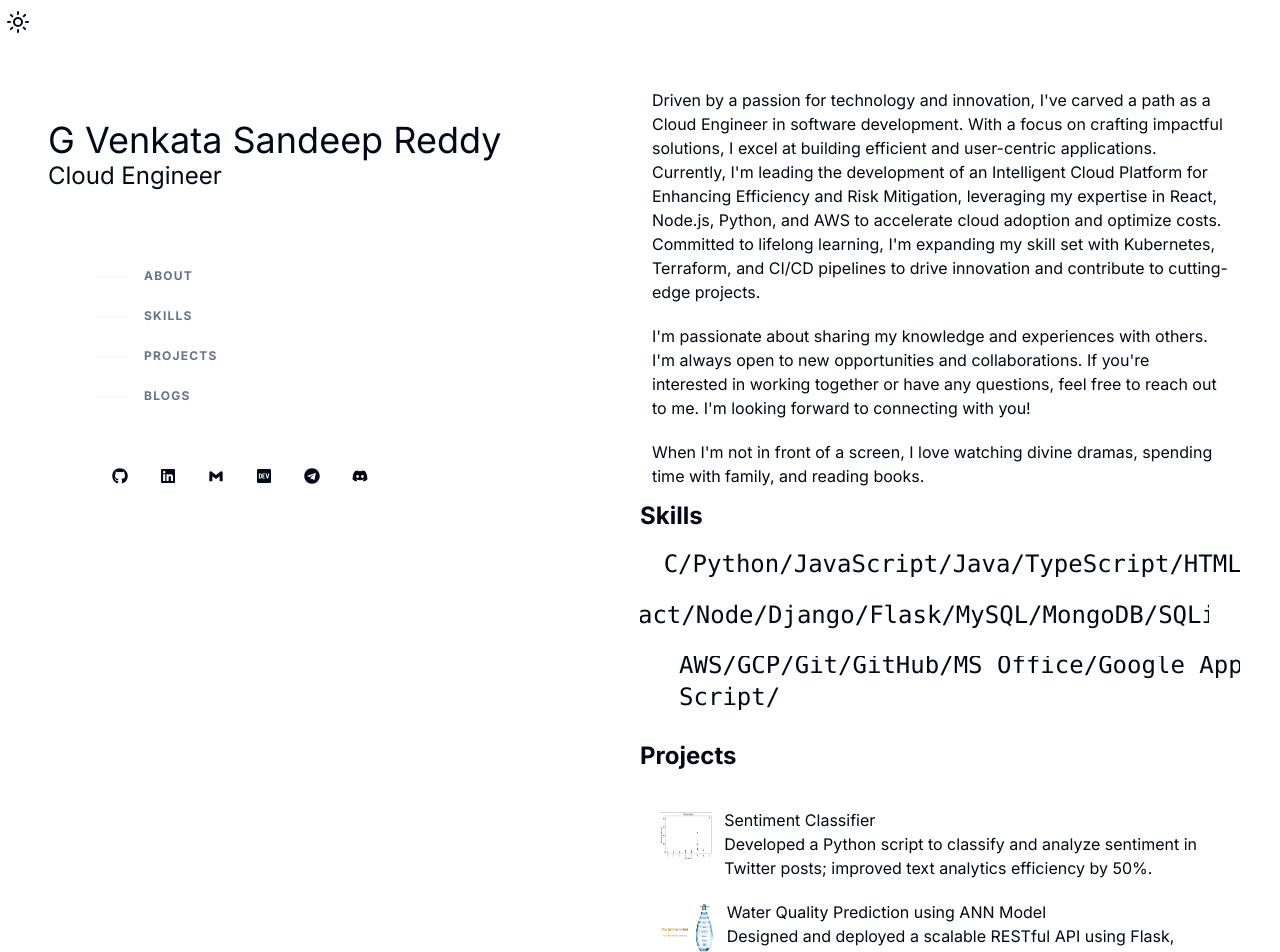
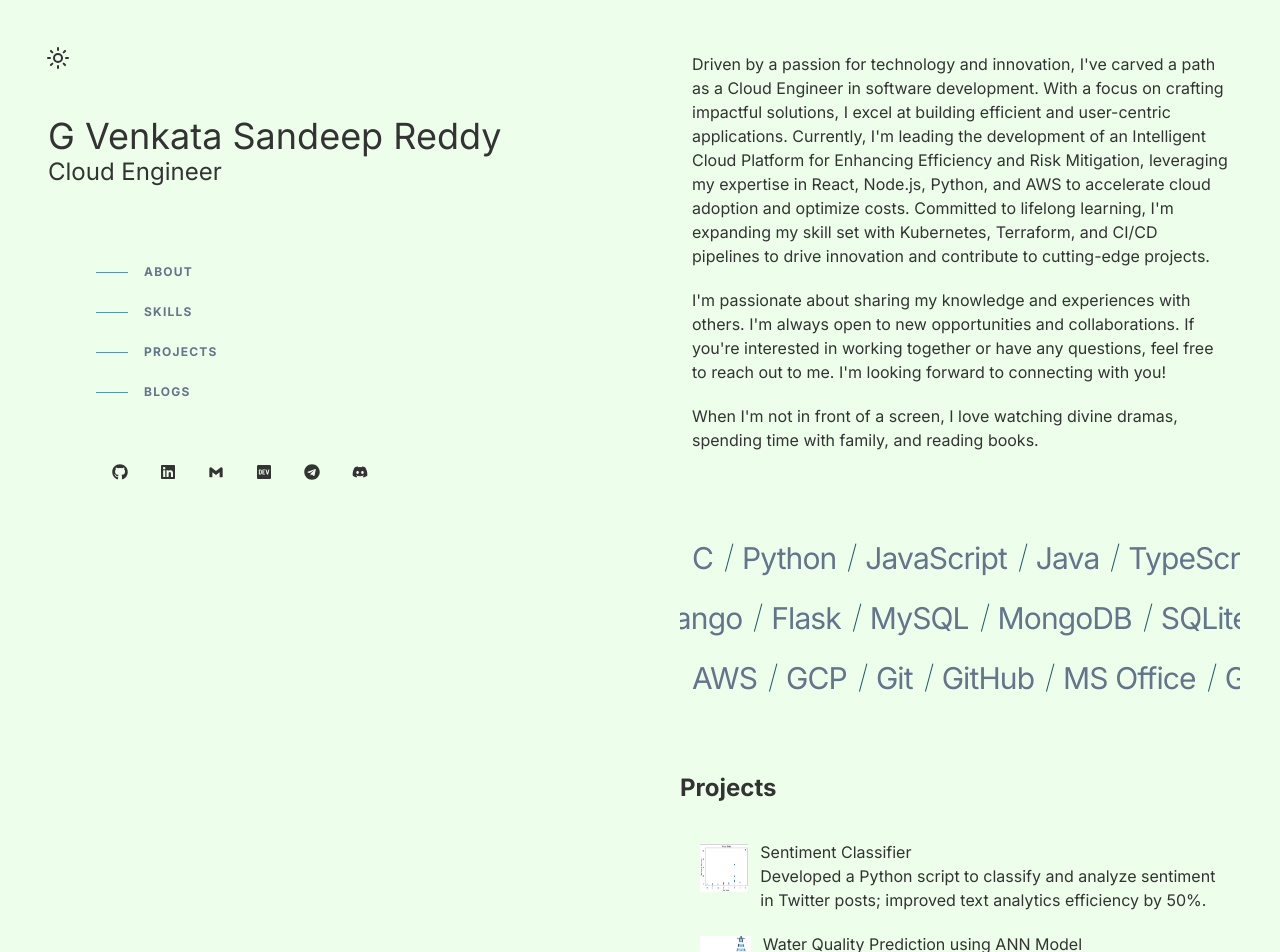
Before and after one commit to gummireddysandeepreddy/portfolio, a Next.js app: page / in a window 1280 px wide. Shown: the top 952 px of the page. Built offline with nearby package versions, Linux system fonts and the light colour scheme.

Commit message:
Theme modified

```diff
--- a/src/app/blog.tsx
+++ b/src/app/blog.tsx
@@ -9,7 +9,7 @@ export default function Blogs() {
           <li key={project.title} className="h-auto w-auto my-5 justify-center items-center">
             <div className="flex flex-row">
               <div className="justify-center items-center m-1 h-7 w-24">
-                <Image src={project.image} alt={project.title} width={400} height={200}  className="h-12 w-auto" />
+                <Image src={project.image} alt={project.title} width={400} height={200} unoptimized className="h-12 w-auto" />
               </div>
               <div className="mx-2">
                 <a href={project.link} className="secondary">{project.title}</a>
--- a/src/app/globals.css
+++ b/src/app/globals.css
@@ -4,70 +4,147 @@
 
 @layer base {
   :root {
-    --background: 0 0% 100%;
-    --foreground: 222.2 84% 4.9%;
+    --background: 113 100% 96%; /* #e3ffed */
+    --foreground: 0 0% 20%; /* #333333 */
+
     --card: 0 0% 100%;
     --card-foreground: 222.2 84% 4.9%;
+
     --popover: 0 0% 100%;
     --popover-foreground: 222.2 84% 4.9%;
-    --primary: 222.2 47.4% 11.2%;
-    --primary-foreground: 210 40% 98%;
-    --secondary: 210 40% 96.1%;
-    --secondary-foreground: 222.2 47.4% 11.2%;
+
+    /* --primary: 222.2 47.4% 11.2%;
+    --primary-foreground: 210 40% 98%; */
+    --primary: 194 57% 26%; /* #1c5567 */
+    --primary-foreground: 0 0% 82%; /* #d1d1d1 */
+
+    /* --secondary: 210 40% 96.1%;
+    --secondary-foreground: 222.2 47.4% 11.2%; */
+    --secondary: 198 40% 52%; /* #5499b6 */
+    --secondary-foreground: 0 0% 48%; /* #7a7a7a */
+
     --muted: 210 40% 96.1%;
     --muted-foreground: 215.4 16.3% 46.9%;
-    --accent: 210 40% 96.1%;
-    --accent-foreground: 222.2 47.4% 11.2%;
+
+    /* --accent: 210 40% 96.1%;
+    --accent-foreground: 222.2 47.4% 11.2%; */
+    --accent: 150 40% 52%; /* #54B685 */
+    --accent-foreground: 0 0% 25%; /* #404040 */
+
     --destructive: 0 84.2% 60.2%;
     --destructive-foreground: 210 40% 98%;
+
     --border: 214.3 31.8% 91.4%;
     --input: 214.3 31.8% 91.4%;
     --ring: 222.2 84% 4.9%;
+
     --radius: 0.5rem;
-    --chart-1: 12 76% 61%;
-    --chart-2: 173 58% 39%;
-    --chart-3: 197 37% 24%;
-    --chart-4: 43 74% 66%;
-    --chart-5: 27 87% 67%;
+
+    /* --bg-opacity: 1; */
   }
 
   .dark {
-    --background: 222.2 84% 4.9%;
-    --foreground: 210 40% 98%;
+    /* --background: 219, 39%, 12%; #121A29 */
+    --background: 141, 100%, 5%; /* #001A09 */
+    /* --foreground: 0, 0%, 88%; #e0e0e0 */
+    --foreground: 220, 13%, 91%; /* #e5e7eb */
+
     --card: 222.2 84% 4.9%;
     --card-foreground: 210 40% 98%;
+
     --popover: 222.2 84% 4.9%;
     --popover-foreground: 210 40% 98%;
-    --primary: 210 40% 98%;
-    --primary-foreground: 222.2 47.4% 11.2%;
-    --secondary: 217.2 32.6% 17.5%;
-    --secondary-foreground: 210 40% 98%;
+
+    /* --primary: 210 40% 98%;
+    --primary-foreground: 222.2 47.4% 11.2%; */
+    --primary: 220, 31%, 45%; /* #4F6796 */
+    --primary-content: 0, 0%, 100%; /* #ffffff */
+
+    /* --secondary: 217.2 32.6% 17.5%;
+    --secondary-foreground: 210 40% 98%; */
+    --secondary: 150, 40%, 52%; /* #54b685 */
+    --secondary-content: 0, 0%, 74%; /* #bcbcbc */
+
     --muted: 217.2 32.6% 17.5%;
     --muted-foreground: 215 20.2% 65.1%;
-    --accent: 217.2 32.6% 17.5%;
-    --accent-foreground: 210 40% 98%;
+
+    /* --accent: 217.2 32.6% 17.5%;
+    --accent-foreground: 210 40% 98%; */
+    --accent: 113, 65%, 85%; /* #C4F1BE */
+    --accent-content: 0, 0%, 25%; /* #404040 */
+
     --destructive: 0 62.8% 30.6%;
     --destructive-foreground: 210 40% 98%;
+
     --border: 217.2 32.6% 17.5%;
     --input: 217.2 32.6% 17.5%;
     --ring: 212.7 26.8% 83.9%;
-    --chart-1: 220 70% 50%;
-    --chart-2: 160 60% 45%;
-    --chart-3: 30 80% 55%;
-    --chart-4: 280 65% 60%;
-    --chart-5: 340 75% 55%;
+
+    /* --bg-opacity: 0.2; */
   }
 }
 
 @layer base {
   * {
-    @apply border-border;
+    /* min-w-0 prevents flex element overflow issue  */
+    @apply min-w-0 border-border;
+    transition: color cubic-bezier(0.645, 0.045, 0.355, 1) 0.15s
+      background-color cubic-bezier(0.645, 0.045, 0.355, 1) 0.15s;
+  }
+
+  html,
+  body,
+  :root {
+    scroll-behavior: smooth;
+    height: 100%; /* Flexbox height fix */
   }
   body {
     @apply bg-background text-foreground;
   }
+  .tw-glass {
+    @apply rounded-md border-foreground shadow-[5px_5px_10px_-5px_foreground] backdrop-blur-md;
+  }
+
+  @keyframes scroll-left {
+    from {
+      transform: translateX(0%);
+    }
+    to {
+      transform: translateX(-20%);
+    }
+  }
+  @keyframes scroll-right {
+    from {
+      transform: translateX(-30%);
+    }
+    to {
+      transform: translateX(0%);
+    }
+  }
+
+  @media (prefers-reduced-motion: no-preference) {
+    .gs-keyword-scroll-list__row:nth-child(1),
+    .gs-keyword-scroll-list__row:nth-child(3) {
+      animation: scroll-left auto linear forwards;
+      animation-timeline: scroll(root block);
+    }
+
+    .gs-keyword-scroll-list__row:nth-child(2) {
+      animation: scroll-right auto linear forwards;
+      animation-timeline: scroll(root block);
+    }
+  }
+  .animate-fade-in {
+    @apply animate-in fade-in;
+  }
 }
 
-body:hover {
-  @apply ring-ring;
+@utilities {
+  .text-balance {
+    text-align:;
+  }
+
+  .text-pretty {
+    text-wrap: pretty;
+  }
 }
--- a/src/app/page.tsx
+++ b/src/app/page.tsx
@@ -7,23 +7,20 @@ import { Toaster } from "sonner";
 import Header from "./header";
 import Blogs from "./blog";
 import Skills from "./skills";
-import { ParallaxProvider } from "react-scroll-parallax";
 
 export default function Home() {
   return (
     <Provider>
-      <div className="flex top-1 sticky">
-        <Header />
-      </div>
-      <div className="grid grid-cols-2 justify-center items-start">
-        <div className="sticky top-20 m-10">
+      <div className="grid grid-cols-1 lg:grid-cols-2 justify-center items-start">
+        <div className="lg:sticky lg:top-10 m-10 justify-center items-center">
+          <Header />
           <Contact />
         </div>
-        <div className="mr-10 py-10">
+        <div className="mx-10 py-10">
+          <div className="font-bold text-2xl lg:hidden">About</div>
           <About />
-          <ParallaxProvider>
-            <Skills />
-          </ParallaxProvider>
+          <div className="font-bold text-2xl lg:hidden">Skills</div>
+          <Skills />
           <div className="font-bold text-2xl">Projects</div>
           <Projects />
           <div className="font-bold text-2xl">Blogs</div>
--- a/src/app/skills.tsx
+++ b/src/app/skills.tsx
@@ -1,4 +1,3 @@
-import { Parallax, ParallaxProvider, useParallax } from 'react-scroll-parallax';
 import { Skills as s } from '@/lib/skills';
 export default function Skills() {
     let a : [number, number] = [-10,10];
@@ -8,19 +7,20 @@ export default function Skills() {
     }
     return (
         <div className='h-auto w-full overflow-hidden' id='skills'>
-                <div className='font-bold text-2xl'>Skills</div>
-                {s.map((skill) => (
-                    <div key={skill.name} className='overflow-hidden my-5'>
-                        {/* <div className='font-bold text-xl'>{skill.name}</div> */}
-                        <Parallax speed={-1} translateX={toggleA()} className='overflow-hidden'>
-                            <p className='text-2xl font-mono overflow-hidden'>
-                            {skill.list.map((s) => (
-                                <span key={s}>{s}/</span>
-                            ))}
-                            </p>
-                        </Parallax>
-                    </div>
-                ))}
+            <div className="my-16 gs-keyword-scroll-list overflow-hidden w-full">
+      <div className="gs-keyword-scroll-list text-2xl" aria-hidden="true">
+        {s.map((row, i) => (
+          <p key={i} className="gs-keyword-scroll-list__row tracking-[-0.03em] translate-x-[-0.06em] whitespace-nowrap py-3 inline-block transition text-3xl">
+            {row.map((keyword, j) => (
+              <span key={j} className="gs-keyword-scroll-list__keyword text-muted-foreground  before:pr-3 after:px-2 after:h-[0.95em] after:border-r after:text-emerald-500/40 after:border-primary after:inline-block after:rotate-[15deg] after:no-underline">{keyword}</span>
+            ))}
+          </p>
+        ))}
+      </div>
+      <span className="sr-only">
+        On scroll animation of three rows of Skills and Areas of Expertise.
+      </span>
+    </div>
         </div>
     );
 }
--- a/src/lib/skills.ts
+++ b/src/lib/skills.ts
@@ -1,14 +1,5 @@
 export const Skills = [
-    {
-        name: "Languages",
-        list: ["C", "Python", "JavaScript", "Java", "TypeScript", "HTML", "CSS"],
-    },
-    {
-        name: "Technologies",
-        list: ["React", "Node", "Django", "Flask", "MySQL", "MongoDB", "SQLite"],
-    },
-    {
-        name: "Tools",
-        list: ["AWS", "GCP", "Git", "GitHub", "MS Office", "Google Apps Script"],
-    },
+    ["C", "Python", "JavaScript", "Java", "TypeScript", "HTML", "CSS"],
+    ["React", "Node", "Django", "Flask", "MySQL", "MongoDB", "SQLite"],
+    ["AWS", "GCP", "Git", "GitHub", "MS Office", "Google Apps Script"],
 ];
```
